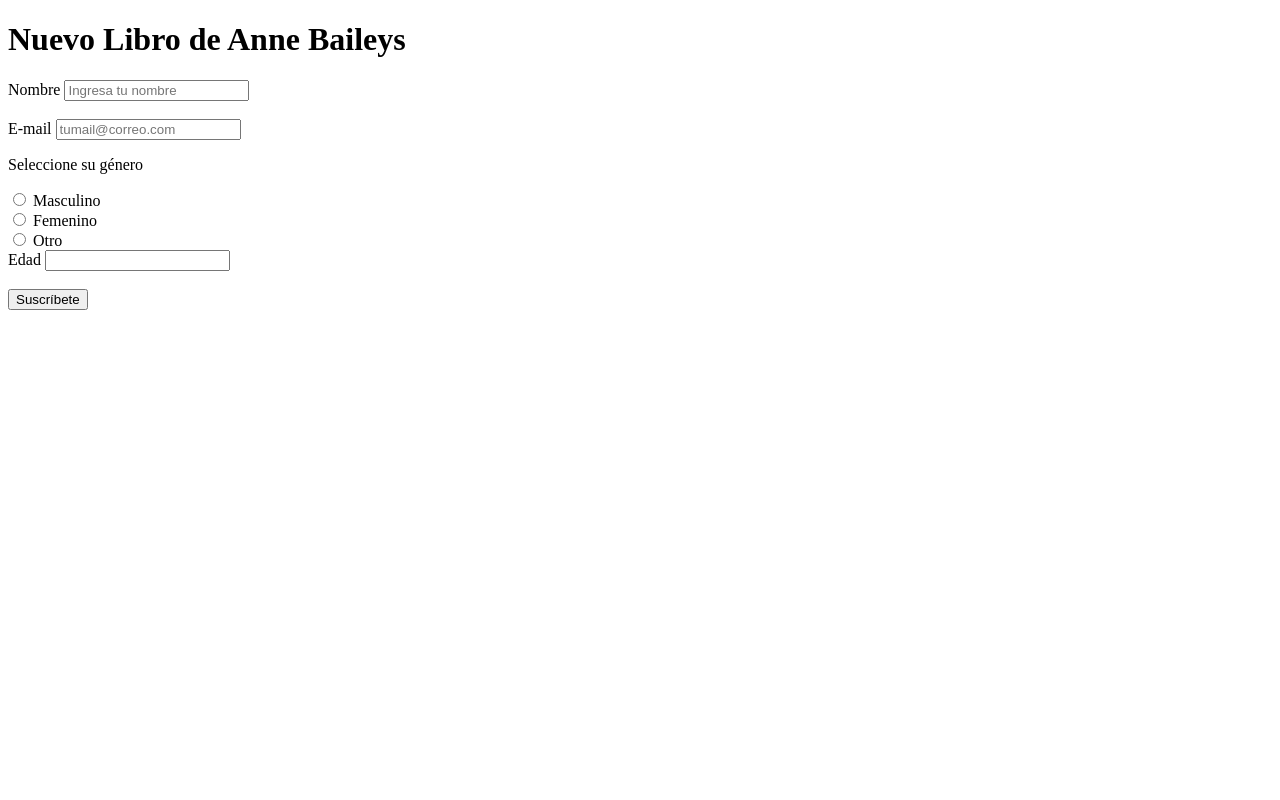
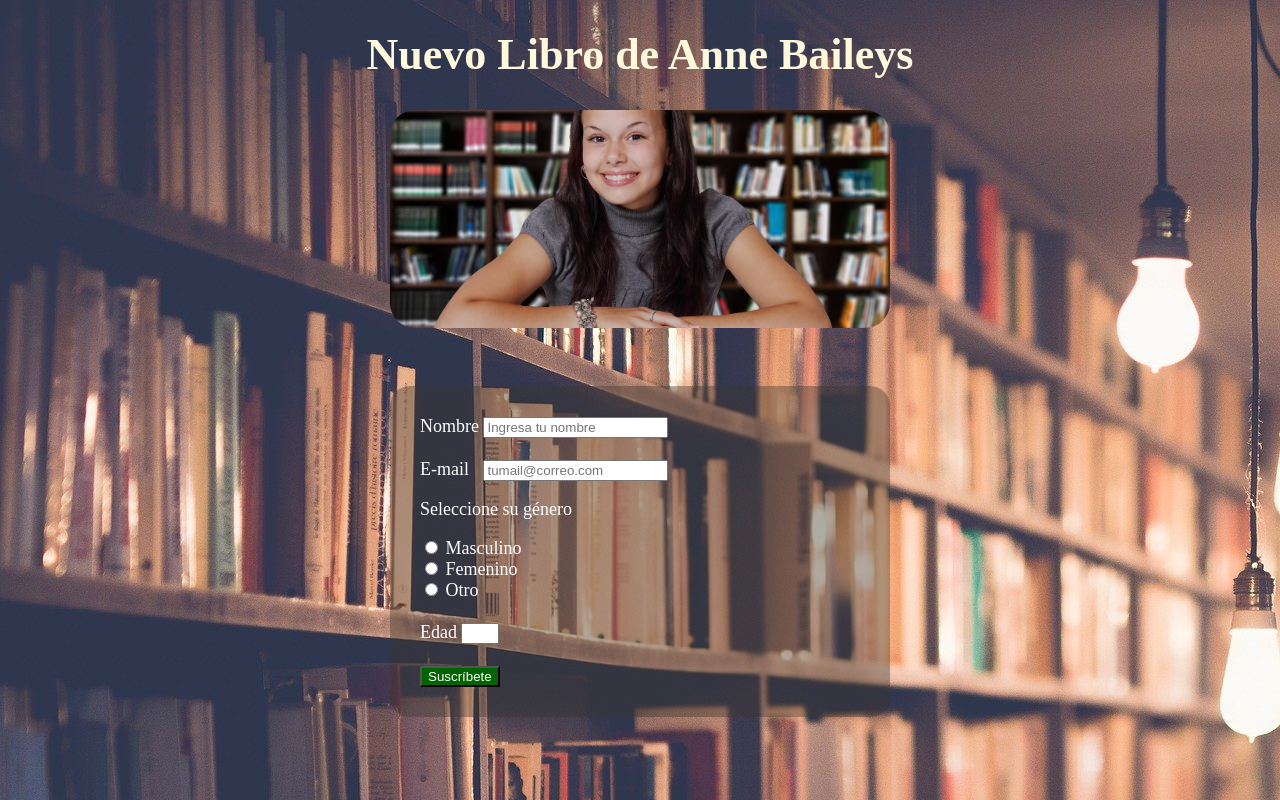
Before and after one commit to SebastianAMC/landing-page, a plain HTML site: page Index.html in a window 1280 px wide. Drawn offline with Linux system fonts and the light colour scheme.

Commit message:
landing page

```diff
--- a/Index.html
+++ b/Index.html
@@ -8,9 +8,18 @@
     <link href="estilos.css" rel="stylesheet" />
 </head>
 <body>
+    <div class="titulo">
         <h1>Nuevo Libro de Anne Baileys</h1>
+    </div>
 
-    <form action="" method="get">
+    <div style="text-align: center;">
+        <img src="images/to-learn-g7ad01f9a2_1280.jpg" style="border-radius: 25px" alt="autora" width="500px" />
+    </div>
+    <br><br><br>
+
+   <div class="caja">
+       <div class="formulario">
+            <form action="" method="get" >
             <label for="nombre">
             Nombre
             <input type="text" id="nombre" placeholder="Ingresa tu nombre"/>
@@ -18,27 +27,35 @@
              <br /> <br />
             <label for="email">
             E-mail
-            <input type="text" id="email" placeholder="tumail@correo.com" />
+            <input type="text" id="email"  placeholder="tumail@correo.com" style="margin-left: 10px;" />
              </label>
             <br />
              <p>Seleccione su género</p>
             <input type="radio" id="masculino" name="genero" value="Masculino" />
-            <label for="masculino">Masculino</label>
+            <label for="masculino">
+                Masculino
+            </label>
             <br>
             <input type="radio" id="femenino" name="genero" value="femenino" />
-            <label for="femenino">Femenino</label>
+            <label for="femenino">
+                Femenino
+            </label>
             <br />
             <input type="radio" name="genero" id="Otro" value="otro" />
-            <label for="Otro">Otro</label>
-            <br />
+            <label for="Otro">
+                Otro
+            </label>
+            <br /><br />
              <label for="Edad">
             Edad
             </label>
-        <input type="number" id="Edad" value="edad"/>
-        <br /> <br/>
-        <button type="submit">Suscríbete</button>
-
-        </label>
+            <input type="number" id="Edad" value="edad" style="width: 30px;"/>
+            <br /> <br />
+            <button type="submit" style="background-color: darkgreen;color: white; text-align: center;">
+                Suscríbete
+            </button>
+        </div>
+    </div>
   </form>
 </body>
 </html>
--- a/estilos.css
+++ b/estilos.css
@@ -0,0 +1,29 @@
+body {
+    background-image: url(images/books-g86f23676e_1920.jpg);
+    background-repeat: repeat;
+}
+
+div.titulo {
+
+    font-size: 22px;
+    color: cornsilk;
+    text-align: center;
+}
+
+div.caja {
+
+    margin: auto;
+    background-color: rgba(58, 53, 45, 0.4);
+    width: 500px;
+    border-radius: 20px;
+}
+
+div.formulario {
+
+
+    color: rgb(255, 255, 255);
+    text-align: left;
+    padding: 30px;
+    font-size: 18px;
+
+}
```
Also changed, not shown: images/books-g86f23676e_1920.jpg (added), images/to-learn-g7ad01f9a2_1280.jpg (added). Lines whose indentation alone changed are shown as unchanged.
